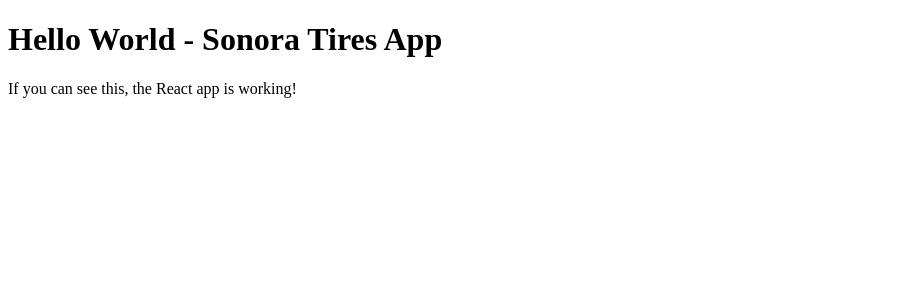
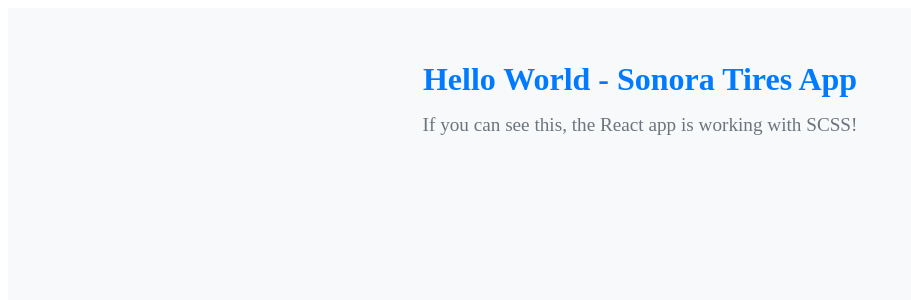
Before and after one commit to cloudpc7/sonoratiresinc, a React (Create React App) app: page / in a window 1280 px wide. Shown: the top 300 px of the page, without its empty margins (0-911 px from the left). Built offline with nearby package versions, Linux system fonts and the light colour scheme.

Commit message:
Update App.js to use SCSS styling
cgen-862a822097bc4e83b4794a3bd748e46b

```diff
--- a/src/App.js
+++ b/src/App.js
@@ -1,10 +1,11 @@
 import React from "react";
+import "./App.scss";
 
 function App() {
   return (
-    <div>
+    <div className="app-container">
       <h1>Hello World - Sonora Tires App</h1>
-      <p>If you can see this, the React app is working!</p>
+      <p>If you can see this, the React app is working with SCSS!</p>
     </div>
   );
 }
--- /dev/null
+++ b/src/App.scss
@@ -0,0 +1,28 @@
+// Test SCSS variables and nesting
+$primary-color: #007bff;
+$font-size-large: 2rem;
+$font-size-medium: 1.2rem;
+
+.app-container {
+  padding: 2rem;
+  text-align: center;
+  background-color: #f8f9fa;
+  min-height: 100vh;
+
+  h1 {
+    color: $primary-color;
+    font-size: $font-size-large;
+    margin-bottom: 1rem;
+
+    &:hover {
+      color: darken($primary-color, 10%);
+    }
+  }
+
+  p {
+    font-size: $font-size-medium;
+    color: #6c757d;
+    max-width: 600px;
+    margin: 0 auto;
+  }
+}
```
